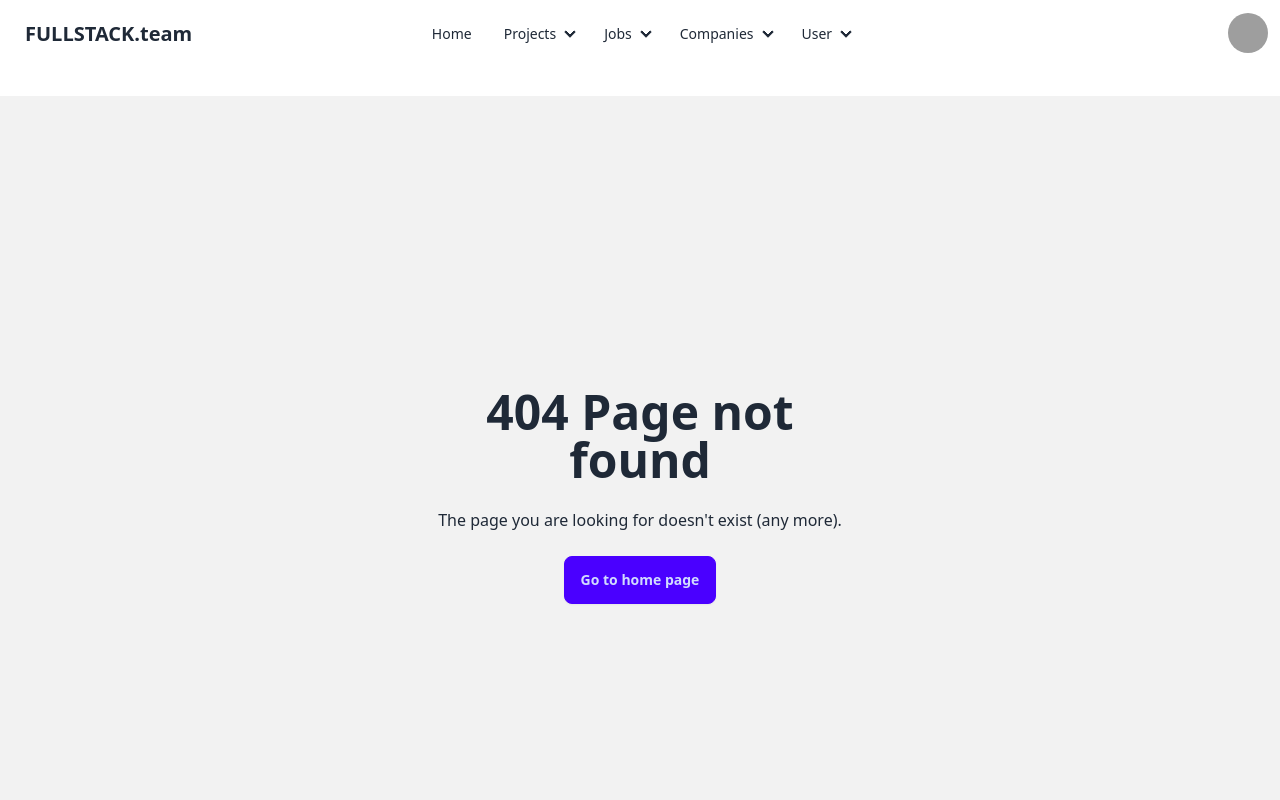
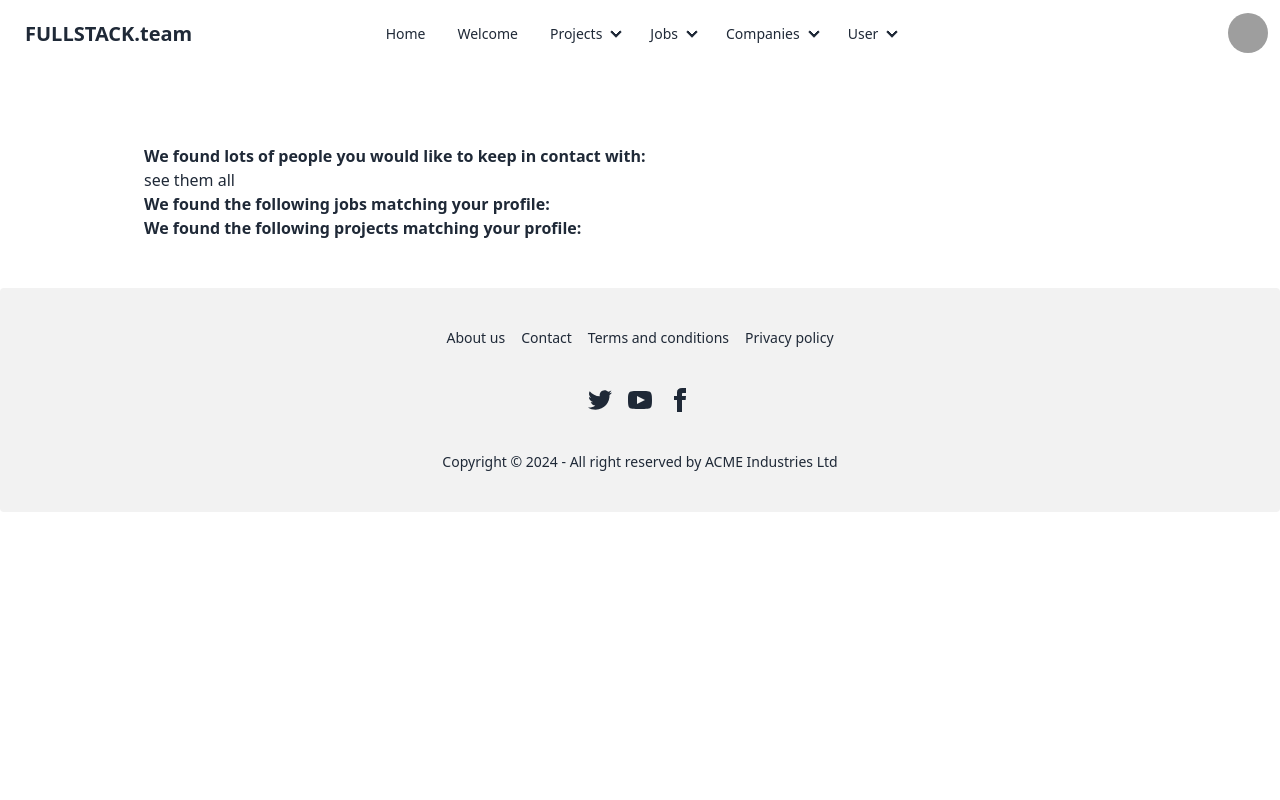
Before and after one commit to GerdBraun/WBS-Alumni-Board, a React (Vite) app: page /welcome in a window 1280 px wide. Shown: the top 800 px of the page. Built offline with nearby package versions, Linux system fonts and the light colour scheme; grey boxes are pictures that could not be loaded.

Commit message:
added basic welcome page

```diff
--- a/src/App.jsx
+++ b/src/App.jsx
@@ -11,12 +11,14 @@ import LoginForm from "./components/authentication/LoginForm";
 import ProjectList from "./components/projects/ProjectList";
 import ProjectDetail from "./components/projects/ProjectDetail";
 import ErrorPage from "./components/general/ErrorPage";
+import WelcomePage from "./components/general/WelcomePage";
 
 const App = () => {
   const router = createBrowserRouter(
     createRoutesFromElements(
       <Route path="/" element={<Layout />}>
         <Route index element={<HomePage />} />
+        <Route path="/welcome" element={<WelcomePage />} />
         <Route path="/signup" element={<SignupForm />} />
         <Route path="/login" element={<LoginForm />} />
         <Route path="/projects">
--- /dev/null
+++ b/src/components/general/WelcomePage.jsx
@@ -0,0 +1,77 @@
+import { useEffect, useState } from "react";
+import { useApp } from "../../context/AppContext";
+import { getMatches } from "../../utility/fetchData";
+import { Link } from "react-router-dom";
+
+const WelcomePage = () => {
+  const [jobMatches, setJobMatches] = useState(null);
+  const [projectMatches, setProjectMatches] = useState(null);
+  const { appUser, token, loading, setLoading } = useApp();
+
+  const jobMatchesLoader = async () => {
+    const props = {
+      getModel: "jobs",
+      fromModel: "users",
+      fromId: appUser.id,
+      token: token,
+      setLoading: setLoading,
+    };
+    const data = await getMatches(props);
+    setJobMatches(data.results);
+  };
+
+  const projectMatchesLoader = async () => {
+    const props = {
+      getModel: "projects",
+      fromModel: "users",
+      fromId: appUser.id,
+      token: token,
+      setLoading: setLoading,
+    };
+    const data = await getMatches(props);
+    setProjectMatches(data.results);
+  };
+
+  useEffect(() => {
+    jobMatchesLoader();
+    projectMatchesLoader();
+    console.log("appUser",appUser)
+  }, []);
+
+  return (
+    <div
+      className={`max-w-screen-lg mx-auto p-4 my-8 ${loading ? "hidden" : ""}`}
+    >
+      <h3 className="font-bold">
+        We found lots of people you would like to keep in contact with:
+      </h3>
+      <p>
+        <Link to="/users">see them all</Link>
+      </p>
+      <h3 className="font-bold">
+        We found the following jobs matching your profile:
+      </h3>
+      <ul>
+        {jobMatches &&
+          jobMatches.map((job) => (
+            <li key={job.id}>
+              <Link to={`/jobs/${job.id}`}>{job.title}</Link>
+            </li>
+          ))}
+      </ul>
+      <h3 className="font-bold">
+        We found the following projects matching your profile:
+      </h3>
+      <ul>
+        {projectMatches &&
+          projectMatches.map((project) => (
+            <li key={project.id}>
+              <Link to={`/projects/${project.id}`}>{project.title}</Link>
+            </li>
+          ))}
+      </ul>
+    </div>
+  );
+};
+
+export default WelcomePage;
--- a/src/components/parts/Header.jsx
+++ b/src/components/parts/Header.jsx
@@ -31,6 +31,9 @@ const Header = () => {
             >
               <li>
                 <Link to="/">Home</Link>
+              </li>
+              <li>
+                <Link to="/welcome">Welcome</Link>
               </li>
               <li>
                 <a>Projects</a>
@@ -100,6 +103,9 @@ const Header = () => {
           <ul className="menu menu-horizontal px-1">
             <li>
               <Link to="/">Home</Link>
+            </li>
+            <li>
+              <Link to="/welcome">Welcome</Link>
             </li>
             <li>
               <details>
```
